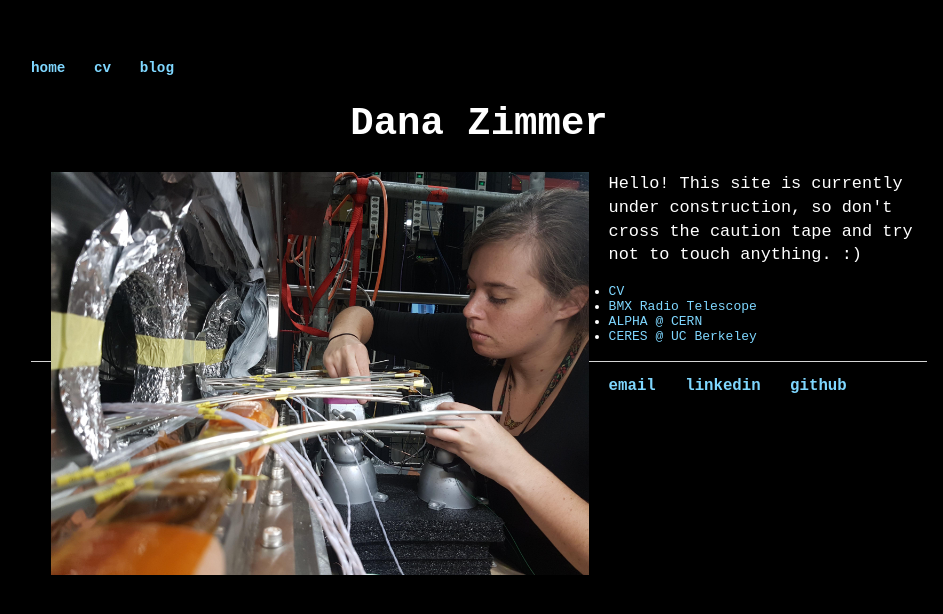
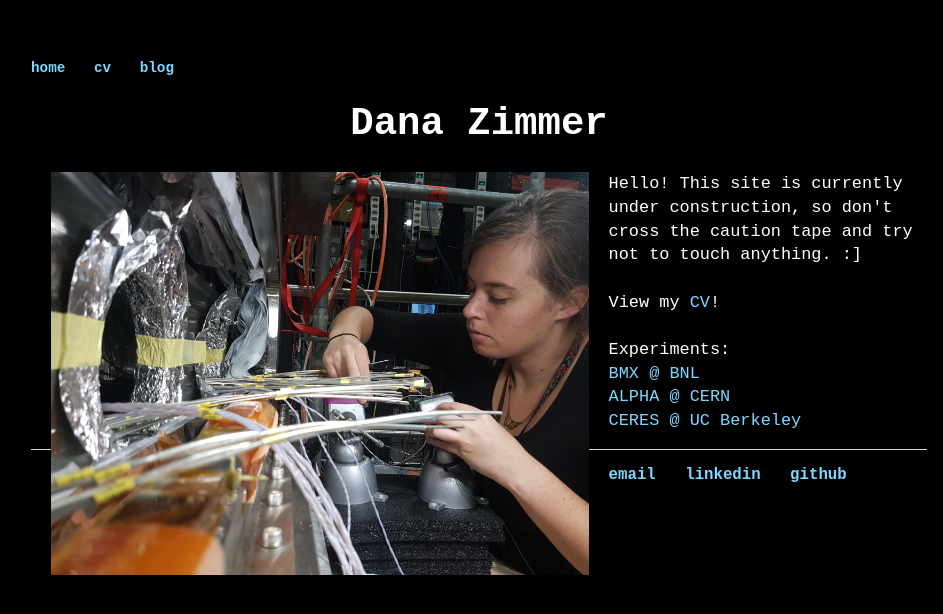
Before and after one commit to dmz11/dmz11.github.io, a Jekyll site: the page built from index.html, in a window 1280 px wide. Shown: the top 614 px of the page, without its empty margins (161-1104 px from the left). Built offline with Jekyll 4.4.1, drawn with Linux system fonts in a browser that asks for light colours.

Commit message:
homepage

```diff
--- a/index.html
+++ b/index.html
@@ -6,12 +6,14 @@ title: dana-zimmer
 	<h1 align=middle>Dana Zimmer</h1>
 
 	<img src="./images/superconducters.jpg" alt="Dana Zimmer ALPHA superconductor magnets cryostat" align = 'left' width = 60% hspace='20'/>
-	<p>Hello! This site is currently under construction, so don't cross the caution tape and try not to touch anything. :)</p>
-    <p>
-    <ul>
-        <li> <a href='https://dmz11.github.io/cv/'>CV</a>
-        <li> <a href='https://dmz11.github.io/bmx/'>BMX Radio Telescope</a>
-        <li> <a href='https://dmz11.github.io/alpha/'>ALPHA @ CERN</a>
-        <li> <a href='https://dmz11.github.io/ceres/'>CERES @ UC Berkeley</a>
+	<p>
+        Hello! This site is currently under construction, so don't cross the caution tape and try not to touch anything. :]<br><br>
+
+        View my <a href='https://dmz11.github.io/cv/'>CV</a>!<br><br>
+
+        Experiments:<br>
+        <a href='https://dmz11.github.io/bmx/'>BMX @ BNL</a><br>
+        <a href='https://dmz11.github.io/alpha/'>ALPHA @ CERN</a><br>
+        <a href='https://dmz11.github.io/ceres/'>CERES @ UC Berkeley</a><br>
     </p>
 </div><!-- /.blurb -->
```
Also changed, not shown: 1 other file.
